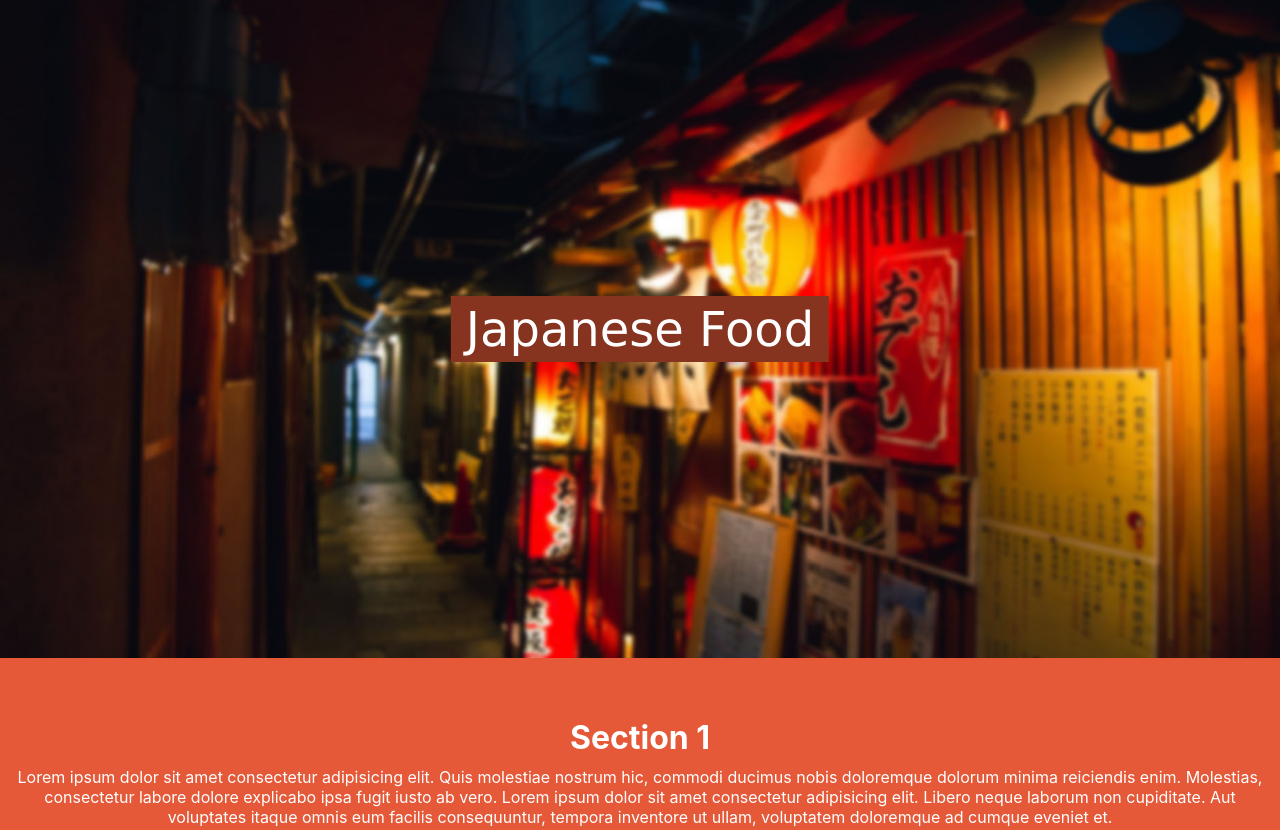
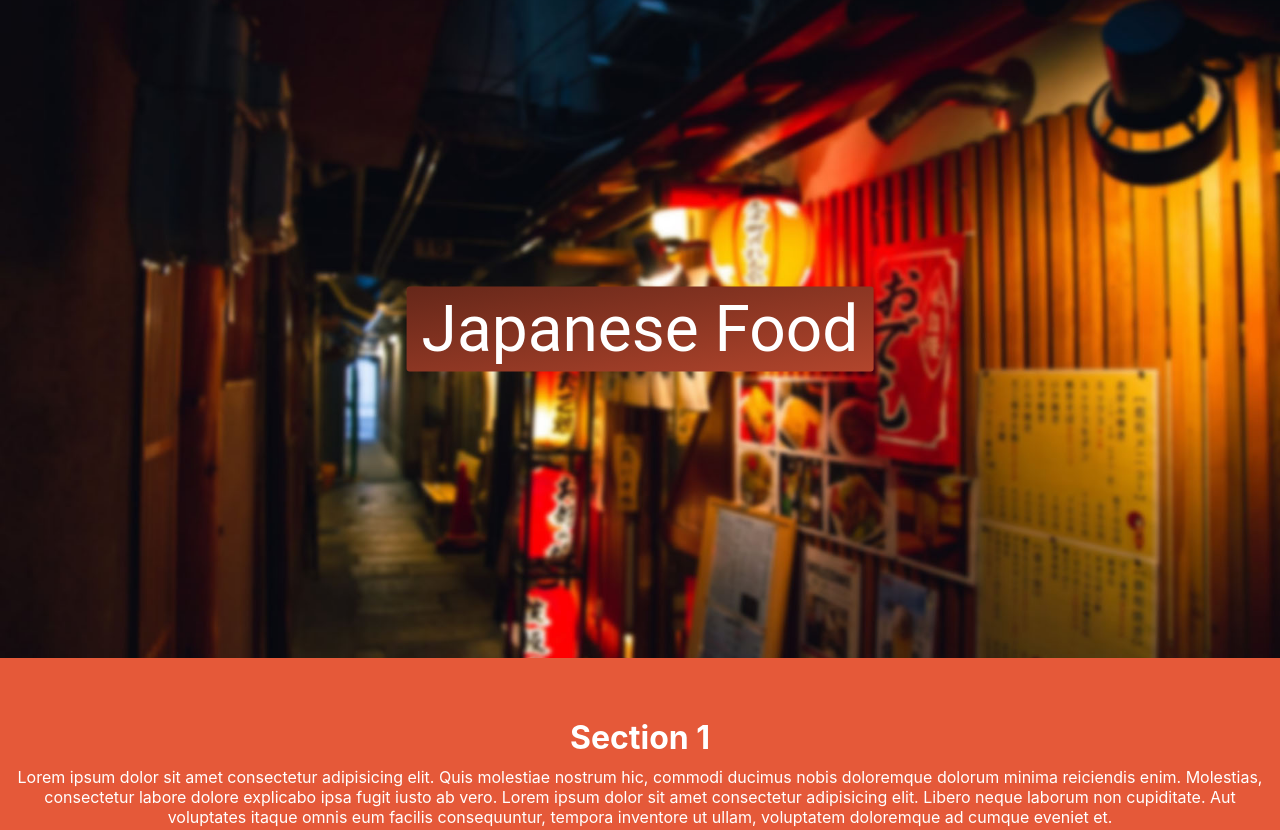
Before and after one commit to jussaraalves/Parallax-Website, a plain HTML site: page index.html in a window 1280 px wide. Shown: the top 830 px of the page. Drawn offline with Linux system fonts and the light colour scheme.

Commit message:
moving gradient added

```diff
--- a/style.css
+++ b/style.css
@@ -25,12 +25,22 @@ div{
 }
 
 h1{
-    font-family: Verdana, Geneva, Tahoma, sans-serif;
+    font-family: 'Roboto', sans-serif;
     font-weight: normal;
     color: white;
-    font-size: 3em;
-    background-color: var(--cor1);
+    font-size: 4em;
     padding: 5px 15px;
+    border-radius: 3px;
+
+    background-image: linear-gradient(to bottom right, var(--cor0), var(--cor3));
+    background-size: 200% 200%;
+    animation: movingGradient 3s linear infinite alternate;
+
+}
+
+@keyframes movingGradient {
+    from {background-position: 0 0;}
+    to {background-position: 100% 100%;}
 }
 
 .container{
@@ -71,6 +81,7 @@ section h2{
 
 .section3{
     background-color: var(--cor4);
+
 
 }
 .section4{
@@ -115,4 +126,5 @@ section h2{
 }
 .pimg1{
     background-image: url(imagens/imagem1.jpeg);
- }
+
+}
```
